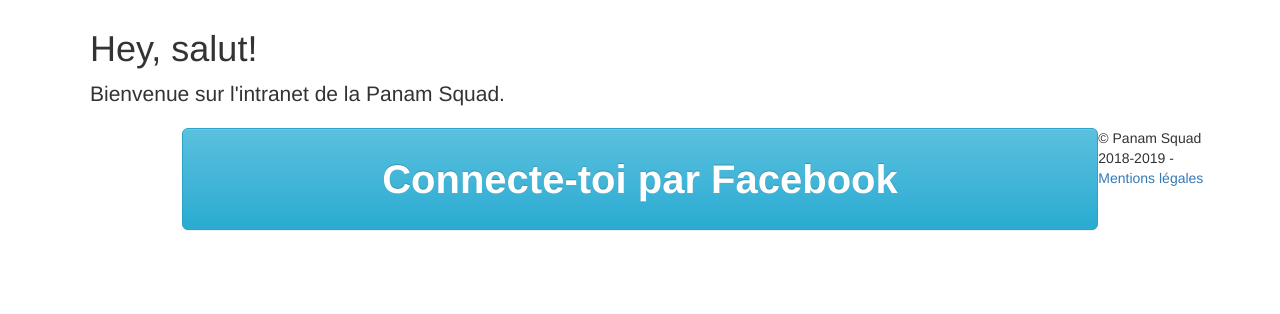
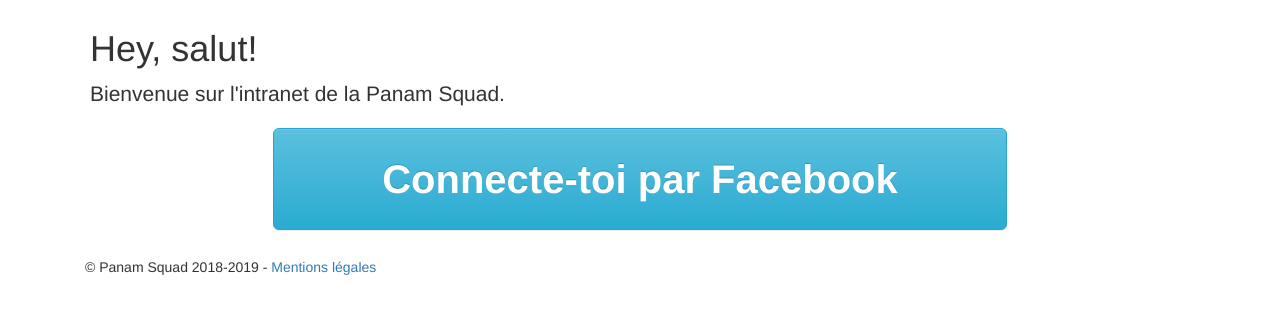
Before and after one commit to the-mandarine/mypanamsquad, a Django app: template templates/registration/login.html in a window 1280 px wide. Shown: the part 51-365 px from the top of the page. Run offline with Django 3.2, Linux system fonts and the light colour scheme; the template is opened without the code that fills it, so the values that code supplies are empty; some libraries are stand-ins or nearby versions.

Commit message:
fixed footer being cropped

```diff
--- a/static/style.css
+++ b/static/style.css
@@ -6,3 +6,8 @@
   padding: 10px 20px;
   font-weight: bold;
 }
+
+.footer {
+  width: 100%;
+  margin-top:5em;
+}
--- a/templates/registration/login.html
+++ b/templates/registration/login.html
@@ -4,13 +4,14 @@
 {% block content %}
   <div class="cover">
   <h1 class="cover-heading">Hey, salut!</h1>
-  <p class="lead">
+  <div class="lead">
     Bienvenue sur l'intranet de la Panam Squad.
-  </p>
-  <p>
+  </div>
+  <div class="lead">
     <a
-      class="btn btn-info btn-lg col-sm-10 col-sm-offset-1"
+      class="btn btn-info btn-lg col-sm-8 col-sm-offset-2"
       style="font-size: 40px; line-height: 2em;"
       href="{% url 'social:begin' 'facebook' %}">Connecte-toi par Facebook</a>
-  </p>
+  <br /><br />
+  </div>
 {% endblock %}
```
